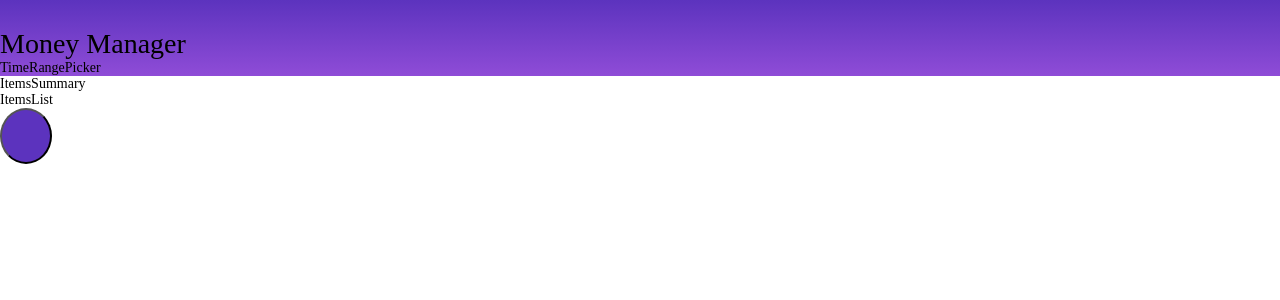
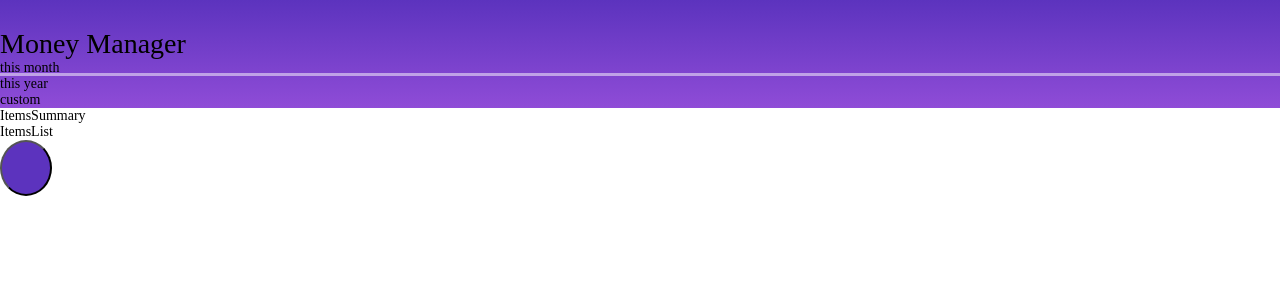
Before and after one commit to huzhengen/react-money-manager-app, a React (Vite) app: page /items in a window 1280 px wide. Shown: the top 300 px of the page. Built offline with nearby package versions, Linux system fonts and the light colour scheme.

Commit message:
TimeRangePicker.tsx

```diff
--- a/src/app.scss
+++ b/src/app.scss
@@ -27,6 +27,11 @@ h6 {
   font-weight: normal;
 }
 
+ol,
+ul {
+  list-style: none;
+}
+
 button {
   font: inherit;
 }
--- /dev/null
+++ b/src/components/TimeRangePicker.module.scss
@@ -0,0 +1,14 @@
+.selected {
+  position: relative;
+
+  &::after {
+    content: '';
+    position: absolute;
+    bottom: 0;
+    left: 0;
+    width: 100%;
+    height: 3px;
+    background: white;
+    opacity: 0.5;
+  }
+}
--- a/src/components/TimeRangePicker.tsx
+++ b/src/components/TimeRangePicker.tsx
@@ -1,3 +1,20 @@
-export const TimeRangePicker: React.FC = () => {
-  return <div>TimeRangePicker</div>
+import s from './TimeRangePicker.module.scss'
+export type TimeRange = 'thisMonth' | 'thisYear' | 'custom'
+interface Props {
+  selected: TimeRange
+  onSelected: (selected: TimeRange) => void
 }
+export const TimeRangePicker: React.FC<Props> = ({ selected, onSelected }) => {
+  const timeRanges: { key: TimeRange; text: string }[] = [
+    { key: 'thisMonth', text: 'this month' },
+    { key: 'thisYear', text: 'this year' },
+    { key: 'custom', text: 'custom' },
+  ]
+
+  return <ol flex text-white children-px-24px children-py-12px cursor-pointer>
+    {timeRanges.map(tr => <li key={tr.key} className={tr.key === selected ? s.selected : ''}
+    onClick={() => onSelected(tr.key)}>
+      {tr.text}
+    </li>)}
+  </ol>
+}
--- a/src/components/Topnav.tsx
+++ b/src/components/Topnav.tsx
@@ -5,7 +5,7 @@ interface Props {
 }
 
 export const Topnav: React.FC<Props> = ({ title = 'Money Manager' }) => {
-  return <div text-white flex items-center p-16px>
+  return <div text-white flex items-center pt-24px pb-8px px-24px>
     <Icon name="menu" className="w-24px h-24px mr-16px" />
     <h1 text-24px>{title}</h1>
   </div>
--- a/src/pages/ItemsPage.tsx
+++ b/src/pages/ItemsPage.tsx
@@ -1,6 +1,8 @@
 import styled from 'styled-components'
+import { useState } from 'react'
 import { AddItemFloatButton } from '../components/AddItemFloatButton'
 import { Topnav } from '../components/Topnav'
+import type { TimeRange } from '../components/TimeRangePicker'
 import { TimeRangePicker } from '../components/TimeRangePicker'
 import { ItemsList } from './ItemsPage/ItemsList'
 import { ItemsSummary } from './ItemsPage/ItemsSummary'
@@ -10,10 +12,11 @@ const Div = styled.div`
 `
 
 export const ItemsPage: React.FC = () => {
+  const [timeRange, setTimeRange] = useState<TimeRange>('thisMonth')
   return <div>
     <Div>
       <Topnav />
-      <TimeRangePicker />
+      <TimeRangePicker onSelected={setTimeRange} selected={timeRange} />
     </Div>
     <ItemsSummary />
     <ItemsList />
```
